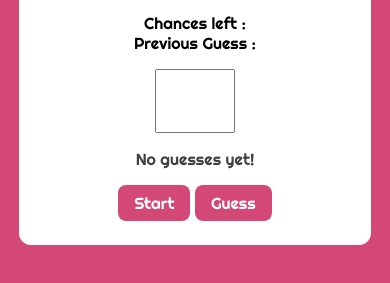
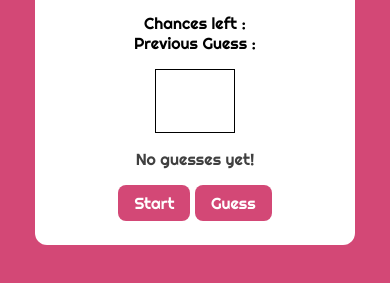
Before and after one commit to PriyanshuSharma0326/Guess-My-Number, a plain HTML site: page index.html in a window 390 px wide. Shown: the part 351-634 px from the top of the page. Drawn offline with Linux system fonts and the light colour scheme.

Commit message:
Fix CSS, Add favicon and Add design file

```diff
--- a/index.html
+++ b/index.html
@@ -5,6 +5,7 @@
         <meta http-equiv="X-UA-Compatible" content="IE=edge">
         <meta name="viewport" content="width=device-width, initial-scale=1.0">
         <title>Guess My Number</title>
+        <link rel="shortcut icon" href="./media/number-blocks.png" type="image/x-icon">
         <link rel="stylesheet" href="./styles/style.css">
     </head>
     <body>
--- a/script/script.js
+++ b/script/script.js
@@ -22,7 +22,6 @@ guessButton.addEventListener('click', () => {
         if(playerGuess.value) {
             previous = playerGuess.value;
             guessedNumber = Number(playerGuess.value);
-            console.log(guessedNumber);
             chances--;
             chancesLeft.innerText = chances;
 
--- a/styles/style.css
+++ b/styles/style.css
@@ -56,6 +56,7 @@ body {
     font-size: 1.5rem;
     width: 5rem;
     height: 4rem;
+    border: 1px solid black;
     outline: none;
 
     text-align: center;
@@ -86,3 +87,9 @@ input::-webkit-inner-spin-button {
 .start-button:hover, .guess-button:hover, .restart-button:hover {
     cursor: pointer;
 }
+
+@media screen and (max-width: 426px) {
+    .game-container {
+        width: 20rem;
+    }
+}
```
Also changed, not shown: design/desktop-design.jpg (added), media/number-blocks.png (added).
